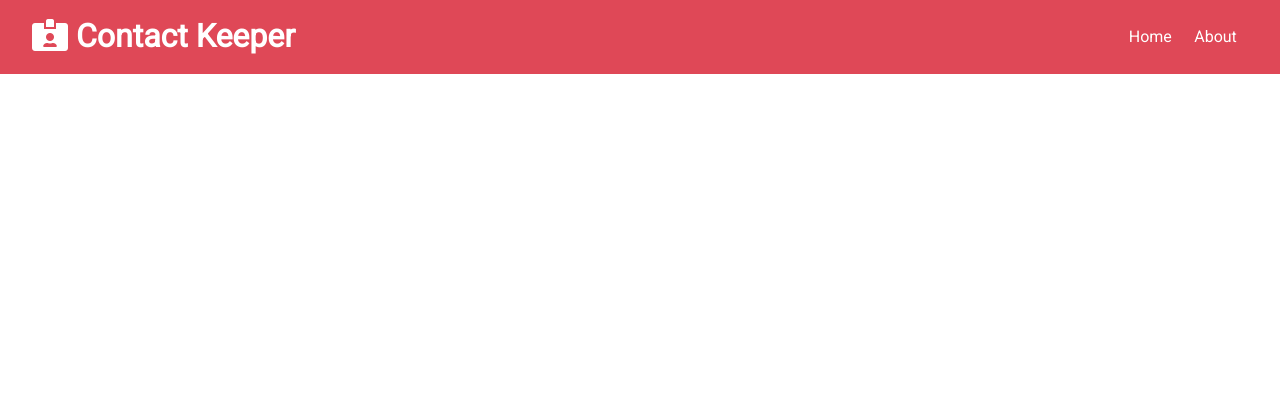
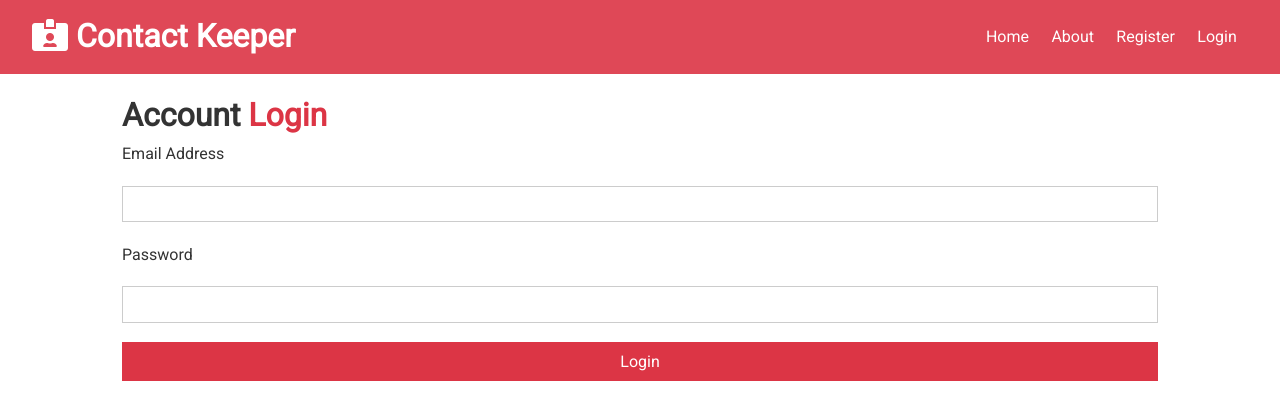
Before and after one commit to carolninganga/contact-keeper, a React (Create React App) app in the folder client/: page /login in a window 1280 px wide. Shown: the top 420 px of the page. Built offline with nearby package versions, Linux system fonts and the light colour scheme.

Commit message:
added login route

```diff
--- a/client/src/App.js
+++ b/client/src/App.js
@@ -4,6 +4,8 @@
 import About from './components/pages/About';
 import Navbar from './components/layouts/Navbar';
 import Register from './components/auth/Register';
+import Login from './components/auth/Login';
+
 
 import ContactState from './context/contact/ContactState';
 import AuthState from './context/auth/AuthState';
@@ -21,6 +23,7 @@
               <Route exact path='/' component={Home} />
               <Route exact path='/about' component={About} />
               <Route exact path='/register' component={Register} />
+              <Route exact path='/login' component={Login} />
             </Switch>
           </div>
       </Fragment>
--- a/client/src/components/auth/Login.js
+++ b/client/src/components/auth/Login.js
@@ -0,0 +1,39 @@
+import React, { useState }from 'react';
+
+const Login = () => {
+    const [user, setUser] = useState({
+        email: '',
+        password: '',
+
+    });
+
+    const { email, password } = user;
+
+    const onChange = e => setUser ({...user, [e.target.name]: e.target.value });
+
+    const onSubmit = e => {
+        e.preventDefault();
+        console.log('Login submit');
+    }
+    return (
+        <div className='form-container'>
+        <h1>
+            Account <span className="text-primary">Login</span>
+        </h1>
+        <form onSubmit={onSubmit}>
+            <div className="form-group">
+                <label htmlFor="email">Email Address</label>
+                <input type="email" name="email" value={email} onChange={onChange}/>
+            </div>
+            <div className="form-group">
+                <label htmlFor="password">Password</label>
+                <input type="password" name="password" value={password} onChange={onChange}/>
+            </div>
+            <input type="submit" value="Login" className="btn btn-primary btn-block" />
+        </form>
+
+        </div>
+    )
+}
+
+export default Login;
--- a/client/src/components/layouts/Navbar.js
+++ b/client/src/components/layouts/Navbar.js
@@ -14,6 +14,12 @@
                 </li>
                 <li>
                     <Link to='/about'>About</Link>
+                </li>
+                <li>
+                    <Link to='/register'>Register</Link>
+                </li>
+                <li>
+                    <Link to='/login'>Login</Link>
                 </li>
             </ul>
 
```
